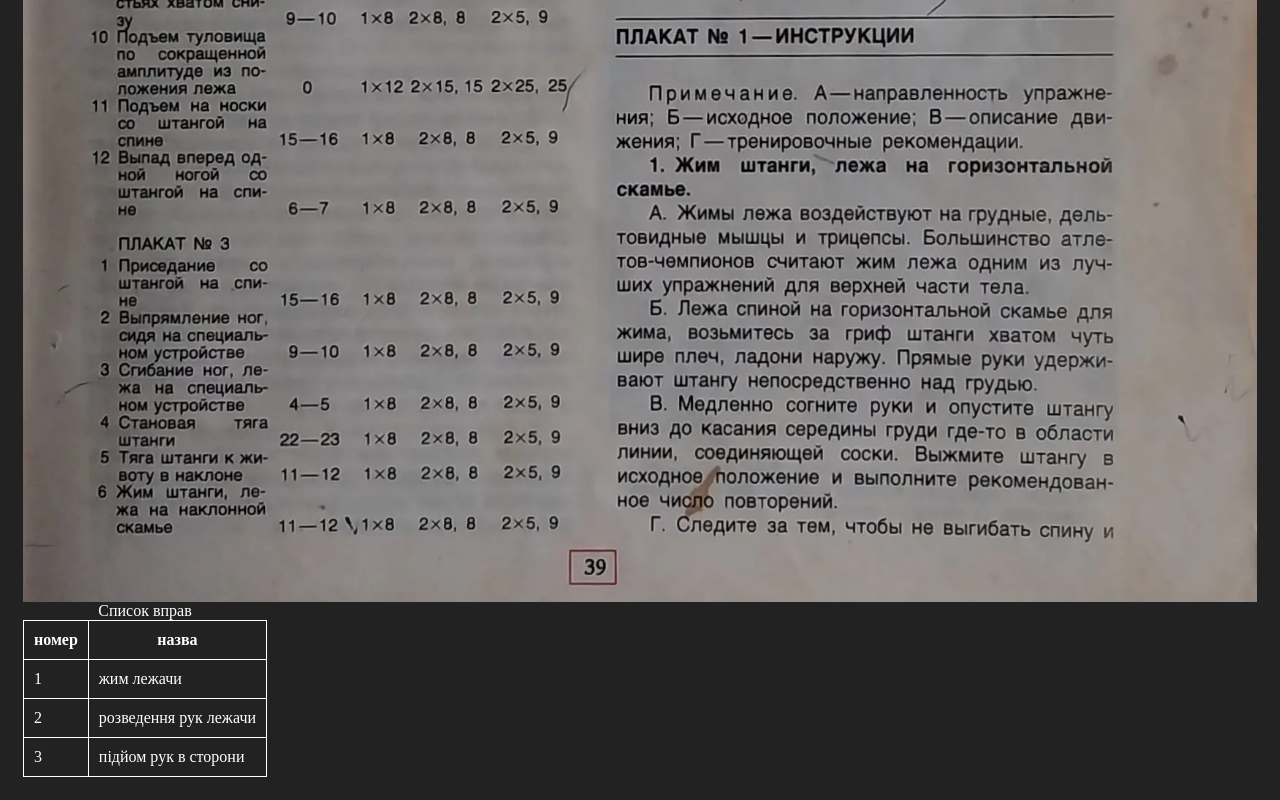
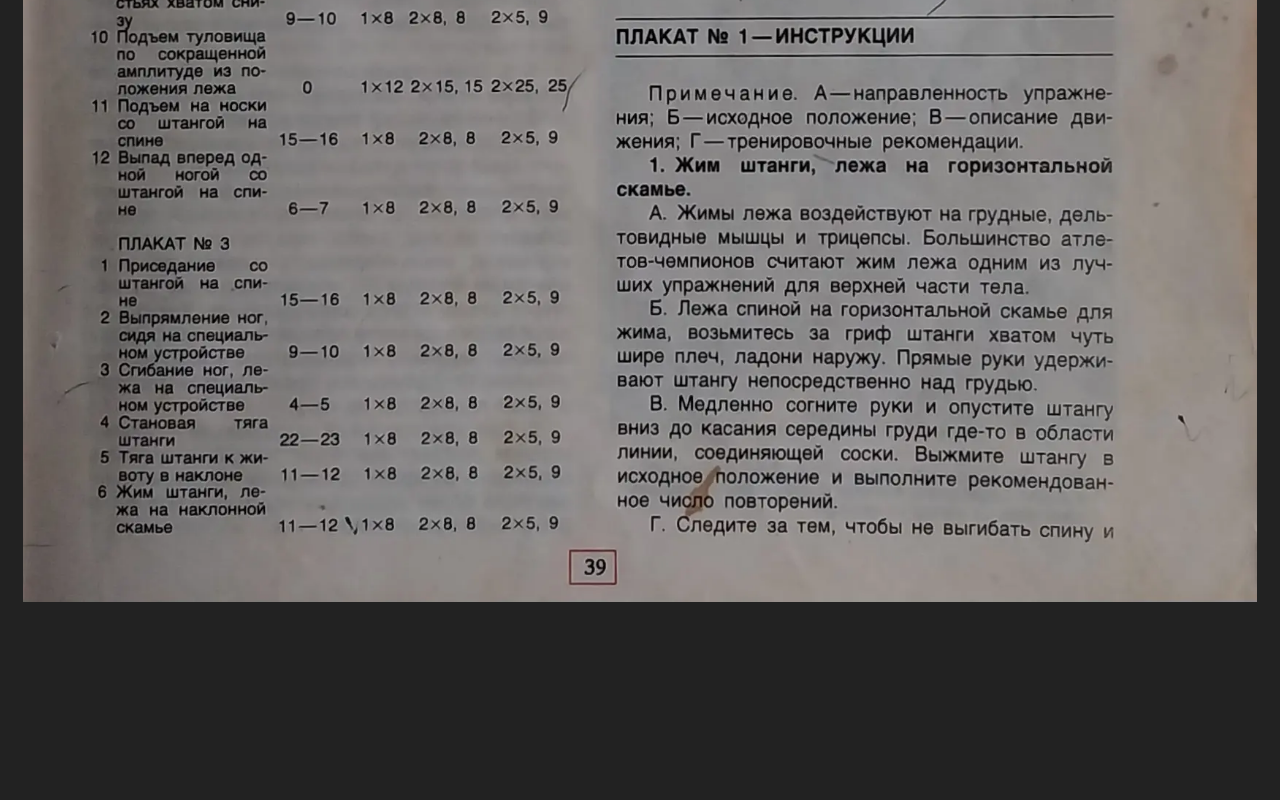
Before and after one commit to AVasilaki/weider-bodybuilding-book, a website: page plakat1.html in a window 1280 px wide. Shown: the part 3964-4764 px from the top of the page. After the commit the page ends 4589 px from the top, so only its background shows below. Drawn offline with Linux system fonts and the light colour scheme; files that its build step writes are made by us from their sources; files whose address does not match are found by name.

Commit message:
Update plakat1.html

```diff
--- a/plakat1.html
+++ b/plakat1.html
@@ -11,30 +11,5 @@
     <img class="plakats" src="../atlet/images/plakat1.webp" alt="plakat1" />
     <img class="plakats" src="../atlet/images/p38.webp" alt="page 38" />
     <img class="plakats" src="../atlet/images/p39.webp" alt="page 39" />
-    <table>
-      <caption>
-        Список вправ
-      </caption>
-      <thead>
-        <tr>
-          <th>номер</th>
-          <th>назва</th>
-        </tr>
-      </thead>
-      <tbody>
-        <tr>
-          <td>1</td>
-          <td>жим лежачи</td>
-        </tr>
-        <tr>
-          <td>2</td>
-          <td>розведення рук лежачи</td>
-        </tr>
-        <tr>
-          <td>3</td>
-          <td>підйом рук в сторони</td>
-        </tr>
-      </tbody>
-    </table>
   </body>
 </html>
```
